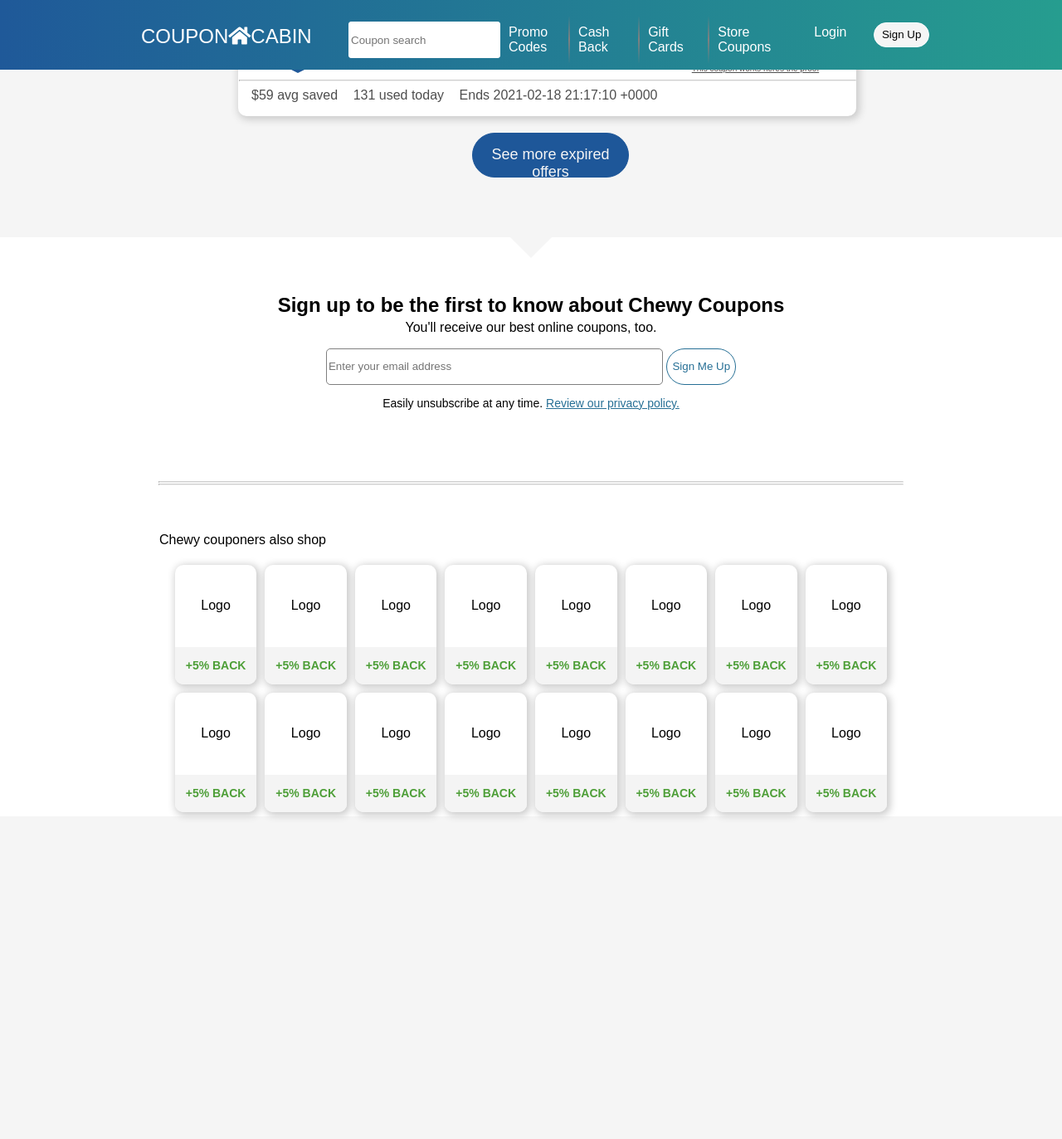
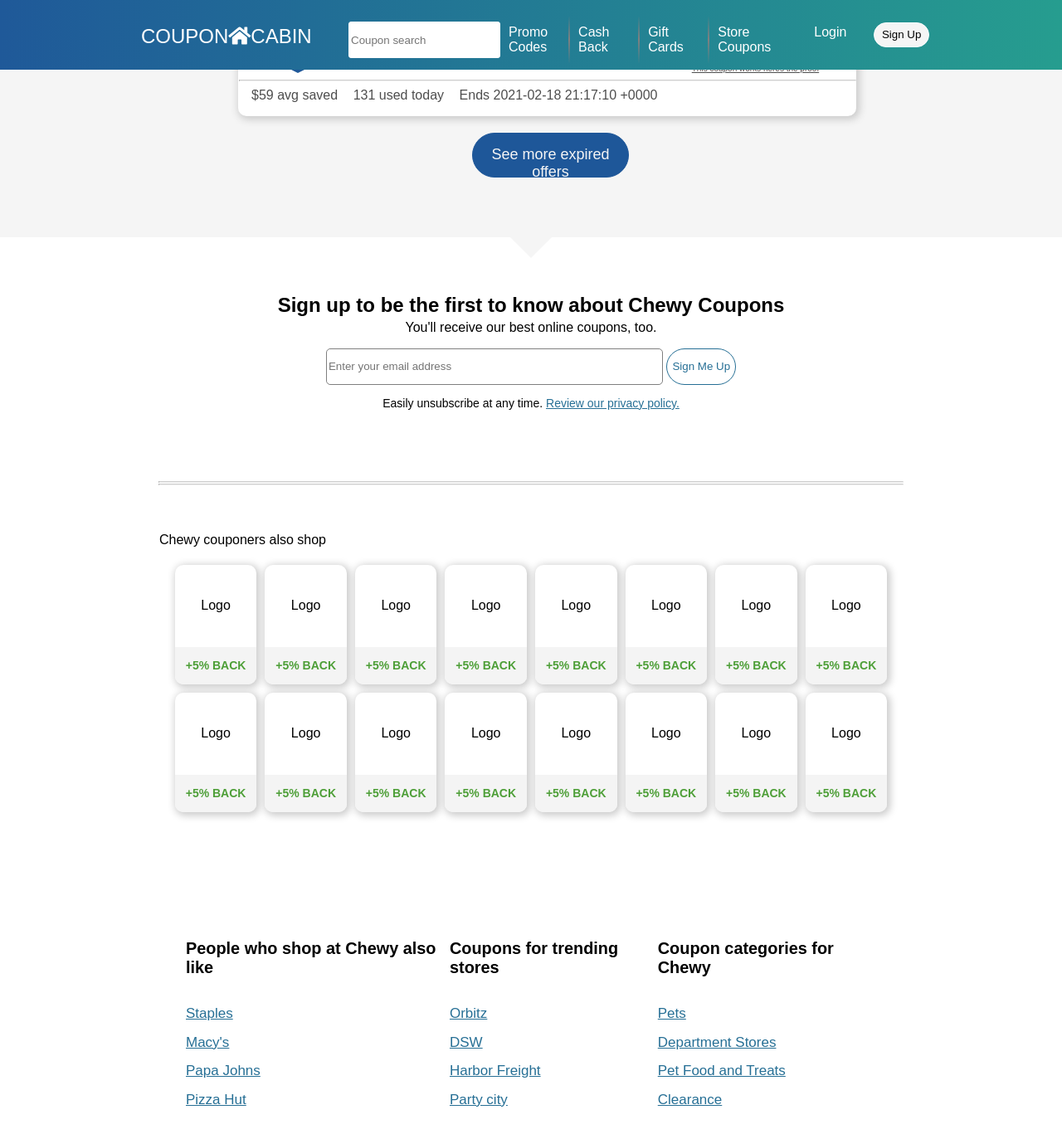
Before and after one commit to dd8917vk/jekyll, a Jekyll site: the page built from index.html, in a window 1280 px wide and 1400 px high, scrolled down 1752 px. Shown: the top 1373 px of the window at 83% size. Built offline with Jekyll 4.4.1, drawn with Linux system fonts in a browser that asks for light colours; before the commit the page ends 2736 px from its top, so only the background shows below that.

Commit message:
working on styling still

```diff
--- a/_includes/body.html
+++ b/_includes/body.html
@@ -167,3 +167,28 @@
         </div>
     </div>
 </div>
+<div class="bottom-panel-links-container">
+    <div class="bottom-panel-links">
+        <div class="bottom-panel-links-sep">
+            <h3>People who shop at Chewy also like</h3>
+            <a href="#">Staples</a>
+            <a href="#">Macy's</a>
+            <a href="#">Papa Johns</a>
+            <a href="#">Pizza Hut</a>
+        </div>
+        <div class="bottom-panel-links-sep">
+            <h3>Coupons for trending stores</h3>
+            <a href="#">Orbitz</a>
+            <a href="#">DSW</a>
+            <a href="#">Harbor Freight</a>
+            <a href="#">Party city</a>
+        </div>
+        <div class="bottom-panel-links-sep">
+            <h3>Coupon categories for Chewy</h3>
+            <a href="#">Pets</a>
+            <a href="#">Department Stores</a>
+            <a href="#">Pet Food and Treats</a>
+            <a href="#">Clearance</a>
+        </div>
+    </div>
+</div>
--- a/_sass/body.scss
+++ b/_sass/body.scss
@@ -200,8 +200,33 @@
     display:flex;
     flex-wrap: wrap;
     justify-content: center;
+    padding-bottom: 4em;
 }
-
+.bottom-panel-links-container {
+    background-color: $bgColor2;
+    display: flex;
+    justify-content: center;
+    height: 18em;
+    padding-bottom: 4em;
+}
+.bottom-panel-links {
+    padding-top: 4em;
+    display: flex;
+    justify-content: space-between;
+    width: 65%;
+}
+.bottom-panel-links div {
+    display: flex;
+    flex-direction: column;
+    font-size: 17px;
+}
+.bottom-panel-links-sep {
+    display:flex;
+    justify-content: space-between;
+}
+.bottom-panel-links div a{
+    color: #266f95;
+}
 //Media queries 800px or less
 @media screen and (max-width: 900px){
     //Hide left panel
```
Also changed, not shown: 5 other files.
